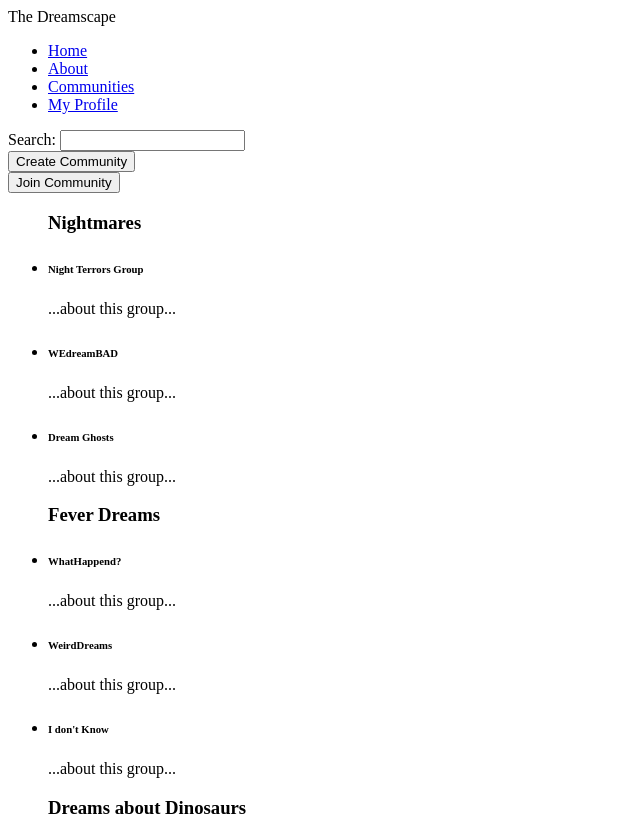
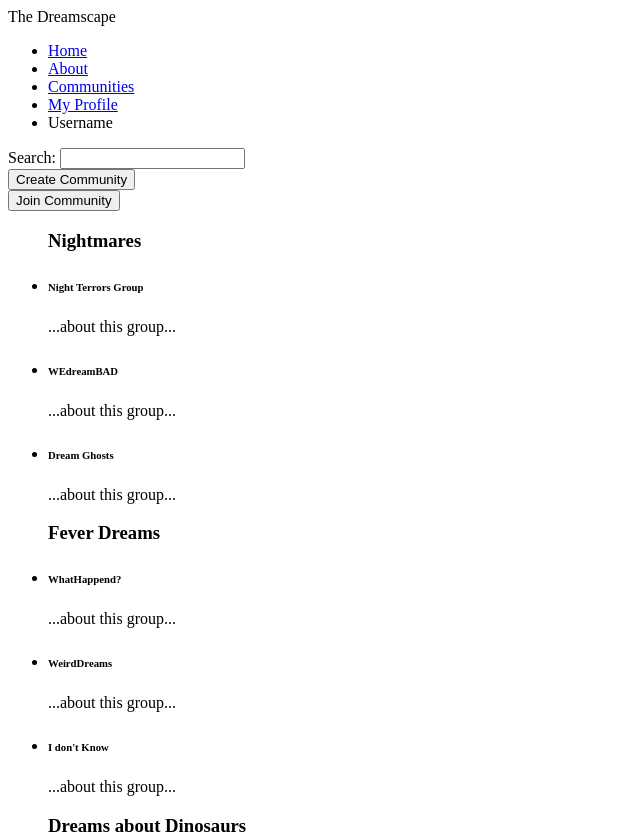
Before and after one commit to bensonn2/Startup, a plain HTML site: page community.html in a window 1280 px wide. Shown: the top 840 px of the page, without its empty margins (0-640 px from the left). Drawn offline with Linux system fonts and the light colour scheme.

Commit message:
Touching up

```diff
--- a/community.html
+++ b/community.html
@@ -14,6 +14,7 @@
                 <li><a href="about.html">About</a></li>
                 <li><a href="community.html">Communities</a></li>
                 <li><a href="myProfile.html">My Profile</a></li>
+                <li>Username</li>
             </ul>
         </div>
 
```
Also changed, not shown: about.html (+1 -0 lines), createAccount.html (+1 -0 lines), index.html (+1 -0 lines), myProfile.html (+1 -0 lines).
